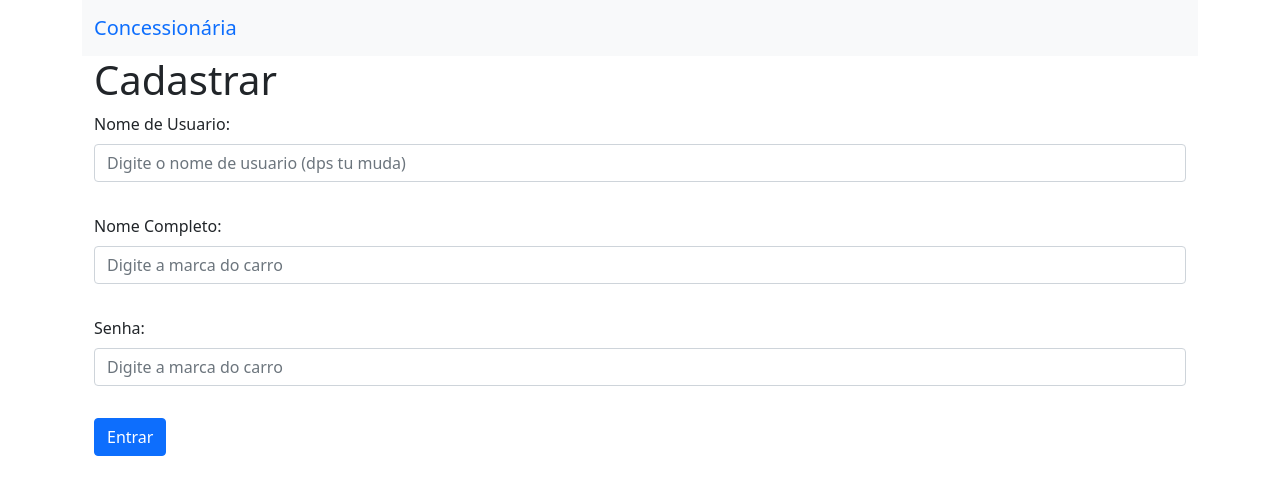
After one commit to Sr1515/AtivadedeDeFlaskeBootstrap, a Flask app: page /cadastro in a window 1280 px wide. The commit adds this page. Shown: the top 495 px of the page. Run offline with Flask 2, Linux system fonts and the light colour scheme; some libraries are stand-ins or nearby versions.

Commit message:
trabalho quase pronto

```diff
--- a/dao.py
+++ b/dao.py
@@ -5,13 +5,11 @@ SQL_DELETA_CARRO = 'delete from carro where id = %s'
 SQL_CARRO_POR_ID = 'SELECT id, marca, modelo, cor, combustivel, ano from carro where id = %s'
 SQL_USUARIO_POR_ID = 'SELECT id, nome, senha from usuario where id = %s'
 SQL_ATUALIZA_CARRO = 'UPDATE carro SET marca=%s, modelo=%s, cor=%s, combustivel=%s, ano=%s WHERE id=%s'
-SQL_BUSCA_CARROS = 'SELECT id, marca, modelo, cor, combustivel, ano from carro'
+SQL_BUSCA_CARROS = 'SELECT id, marca, modelo, cor, combustivel, ano from carro ORDER BY id DESC'
 SQL_CRIA_CARRO = 'INSERT into carro (marca, modelo, cor, combustivel, ano) values (%s, %s, %s, %s, %s) RETURNING id'
 SQL_CRIA_USUARIO = 'INSERT into usuario (id, nome, senha) values (%s, %s, %s)'
 SQL_ATUALIZA_USUARIO = 'UPDATE usuario SET id=%s, nome=%s, senha=%s where id = %s'
 SQL_AUTENTICAR_USUARIO = "SELECT id, nome, senha FROM usuario WHERE id = %s AND senha = %s"
-
-
 
 class CarroDao:
     def __init__(self, db):
@@ -30,9 +28,13 @@ class CarroDao:
         cursor.close()
         return carro
 
-    def listar(self):
+    def listar(self, pesquisa):
         cursor = self.__db.cursor(cursor_factory=psycopg2.extras.DictCursor)
-        cursor.execute(SQL_BUSCA_CARROS)
+        if pesquisa:
+            SQL_BUSCA_PESQUISA = 'SELECT id, marca, modelo, cor, combustivel, ano from carro WHERE marca = %s ORDER BY id DESC'
+            cursor.execute(SQL_BUSCA_PESQUISA, (pesquisa,)) # tem que ser tupla
+        else:
+            cursor.execute(SQL_BUSCA_CARROS)
         carros = traduz_carros(cursor.fetchall())
         cursor.close()
         return carros
--- /dev/null
+++ b/templates/cadastrar.html
@@ -0,0 +1,26 @@
+{% extends "template.html" %}
+{% block conteudo %}
+<form method='post' , action="{{ url_for('cadastro') }}" class="row g-3">
+
+    <div class="mb-3">
+        <label class="form-label" for="username">Nome de Usuario: </label>
+        <input id="username" name="username" type="text" placeholder="Digite o nome de usuario (dps tu muda)" required
+            class="form-control">
+    </div><br>
+
+    <div class="mb-3">
+        <label class="form-label" for="name">Nome Completo: </label>
+        <input id="name" name="name" type="text" placeholder="Digite a marca do carro" required class="form-control">
+    </div><br>
+
+    <div class="mb-3">
+        <label class="form-label" for="password">Senha: </label>
+        <input id="password" name="password" type="password" placeholder="Digite a marca do carro" required
+            class="form-control">
+    </div><br>
+
+    <div class="button" id="botao">
+        <button type="submit" class="btn btn-primary">Entrar</button>
+    </div>
+</form>
+{% endblock %}
--- a/templates/template.html
+++ b/templates/template.html
@@ -27,6 +27,9 @@
                     <li class="nav-item">
                         <a class="nav-link" href="/login">Login</a>
                     </li>
+                    <li class="nav-item">
+                        <a class="nav-link" href="/cadastro">Cadastrar</a>
+                    </li>
                     {% else %}
                     <li class="nav-item">
                         <a class="nav-link" href="/novo">Novo Carro</a>
@@ -54,6 +57,7 @@
         </div>
         {% block conteudo %} {% endblock %}
     </div>
+
 </body>
 <script src="https://cdn.jsdelivr.net/npm/bootstrap@5.0.2/dist/js/bootstrap.bundle.min.js"
     integrity="sha384-MrcW6ZMFYlzcLA8Nl+NtUVF0sA7MsXsP1UyJoMp4YLEuNSfAP+JcXn/tWtIaxVXM"
--- a/views.py
+++ b/views.py
@@ -1,5 +1,5 @@
 from flask import Flask, render_template, request, redirect, session, flash, url_for
-from models import Carro
+from models import Carro, Usuario
 from config import app, db
 from dao import CarroDao, UsuarioDao
 
@@ -7,9 +7,13 @@ carro_dao = CarroDao(db)
 usuario_dao = UsuarioDao(db)
 
 
-@app.route('/')
+@app.route('/', methods=['POST', 'GET'])
 def index():
-    return render_template('lista.html', titulo='Carros', carros=carro_dao.listar())
+    if request.method == 'POST':
+        pesquisa = request.form['pesquisa']
+    else:
+        pesquisa = None
+    return render_template('lista.html', titulo='Carros', carros=carro_dao.listar(pesquisa), tamanho=len(carro_dao.listar(pesquisa)) == 0)
 
 
 @app.route('/novo')
@@ -64,6 +68,19 @@ def login():
     proxima = request.args.get('proxima')
     return render_template('login.html', titulo='Login', proxima=proxima)
 
+@app.route('/cadastro', methods=['GET', 'POST'])
+def cadastro():
+    global usuario_dao
+    if request.method == 'POST':
+        username = request.form['username']
+        name = request.form['name']
+        password = request.form['password']
+
+        usuario = Usuario(id = username, nome=name, senha=password)
+        user = usuario_dao.salvar(usuario)
+        return redirect(url_for('login'))
+    return render_template('cadastrar.html', titulo='Cadastrar')
+
 
 @app.route("/autenticar",  methods=['POST', ])
 def autenticar():
```
Also changed, not shown: templates/lista.html (+17 -2 lines).
